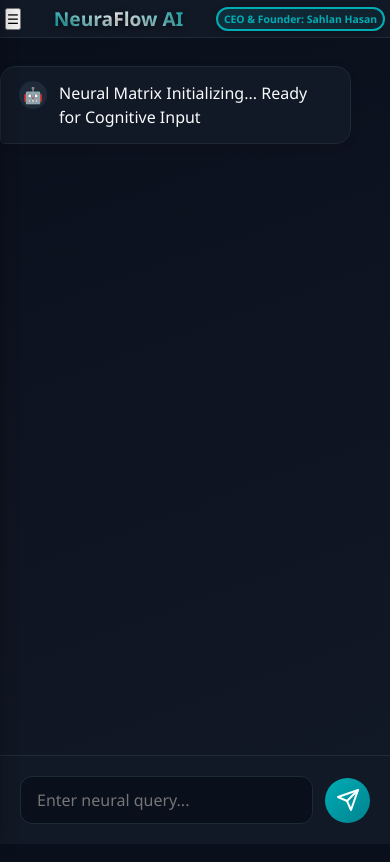
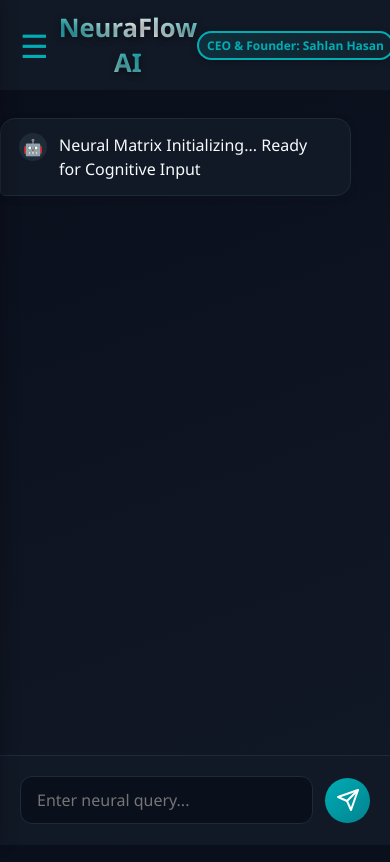
Before and after one commit to NeuraFlowAi/NeuraFlowPRO.COM, a plain HTML site: page index.html in a window 390 px wide. Drawn offline with Linux system fonts and the light colour scheme.

Commit message:
Update index.html

```diff
--- a/index.html
+++ b/index.html
@@ -2,7 +2,8 @@
 <html lang="en">
 <head>
   <meta charset="UTF-8">
-  <meta name="viewport" content="width=device-width, initial-scale=1.0, viewport-fit=cover">
+  <meta name="viewport"
+        content="width=device-width, initial-scale=1.0, viewport-fit=cover">
   <title>NeuraFlow AI Pro</title>
   <meta name="description" content="NeuraFlow AI Pro - A cutting-edge AI platform by Sahlan Hasan, revolutionizing neural networks and artificial intelligence technology.">
   <meta name="keywords" content="NeuraFlow AI, Neural Networks, Artificial Intelligence, Sahlan Hasan, AI Pro">
@@ -33,7 +34,7 @@
       padding-bottom: env(safe-area-inset-bottom);
     }
 
-    /* Sidebar – (unchanged positioning) */
+    /* Sidebar (unchanged positioning) */
     .sidebar {
       position: fixed;
       left: -280px;
@@ -58,7 +59,7 @@
       align-items: center;
       gap: 12px;
     }
-    /* Updated Sidebar Logo with gradient border and hover effect */
+    /* (Sidebar image logo remains unchanged) */
     .logo {
       width: 70px;
       height: 70px;
@@ -98,10 +99,22 @@
       overflow-y: auto;
     }
 
+    /* Menu Button (the clickable icon) */
+    .menu-button {
+      background: none;
+      border: none;
+      color: #00adb5;
+      font-size: 2rem;
+      cursor: pointer;
+      padding: 10px;
+      /* Remove any border styling */
+    }
+
     /* Header – Now spans full width outside the main container */
     .header {
       width: 100%;
       background: #121926;
+      /* Remove border on mobile via media query below */
       border-bottom: 1px solid #1e2a38;
     }
     .header-inner {
@@ -331,16 +344,19 @@
 
     /* Mobile Responsive Adjustments */
     @media (max-width: 768px) {
+      .header {
+        border-bottom: none; /* Remove border from header on mobile */
+      }
       .header-inner {
-        padding: 5px; /* reduced padding so header spans nearly edge-to-edge */
+        padding: 10px;
         grid-template-columns: auto 1fr auto;
       }
       .header-title-main {
-        font-size: 1.2rem;
+        font-size: 1.6rem;
       }
       .ceo-tag {
-        font-size: 0.65rem;
-        padding: 3px 6px;
+        font-size: 0.75rem;
+        padding: 4px 8px;
       }
       .container {
         max-width: 100%;
@@ -395,10 +411,11 @@
   </style>
 </head>
 <body>
-  <!-- Sidebar remains unchanged (with new logo style) -->
+  <!-- Sidebar (with unchanged image logo) -->
   <nav class="sidebar">
     <div class="sidebar-header">
-      <img src="https://i.postimg.cc/7hgXcXdq/Neura-Flow-AI-Circular-Icon.png" alt="NeuraFlow Logo" class="logo" id="sidebar-logo">
+      <img src="https://i.postimg.cc/7hgXcXdq/Neura-Flow-AI-Circular-Icon.png"
+           alt="NeuraFlow Logo" class="logo" id="sidebar-logo">
       <h2 style="color: #e0e7ff">NeuraFlow</h2>
     </div>
     <div class="sidebar-menu">
@@ -468,8 +485,15 @@
     const aboutModal = document.getElementById('aboutModal');
     const aboutClose = document.getElementById('about-close');
 
-    // Toggle Sidebar
-    menuButton.addEventListener('click', () => sidebar.classList.toggle('active'));
+    // Toggle Sidebar & Update Menu Button Icon
+    menuButton.addEventListener('click', () => {
+      sidebar.classList.toggle('active');
+      if (sidebar.classList.contains('active')) {
+        menuButton.innerText = '✖';
+      } else {
+        menuButton.innerText = '☰';
+      }
+    });
 
     // -----------------------------------------------------------------
     // Extended Conversation Data (Realistic Q&A about AI and NeuraFlow AI)
@@ -670,6 +694,7 @@
     document.addEventListener('click', e => {
       if (!sidebar.contains(e.target) && !menuButton.contains(e.target)) {
         sidebar.classList.remove('active');
+        menuButton.innerText = '☰';
       }
     });
 
@@ -679,6 +704,7 @@
     document.addEventListener('touchend', e => {
       if (Math.abs(e.changedTouches[0].clientX - touchStartX) > 50) {
         sidebar.classList.remove('active');
+        menuButton.innerText = '☰';
       }
     });
   </script>
```
